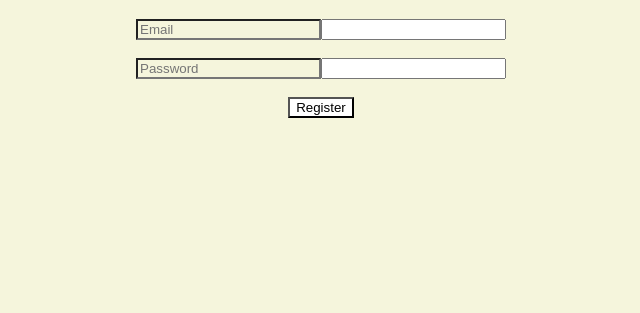
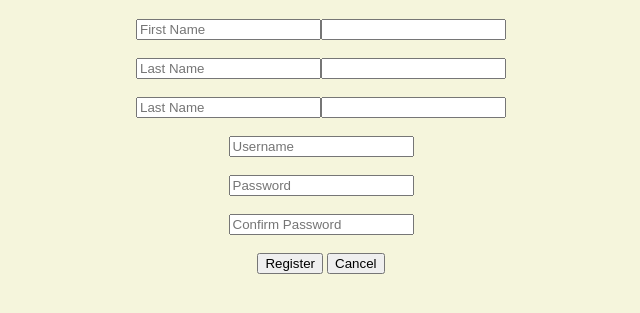
Before and after one commit to CloudBGo/ITPC_3_Prelim_Exam, a plain HTML site: page index.html in a window 1280 px wide. Shown: the part 61-374 px from the top of the page, without its empty margins (319-959 px from the left). Drawn offline with Linux system fonts and the light colour scheme.

Commit message:
eight commit

```diff
--- a/index.html
+++ b/index.html
@@ -23,12 +23,40 @@
 </head>
 <body>
     <body style="background-color: beige;">
-        <div id="divContainer">
+     <div id="divContainer">
             <h1 style="color: white;">Login</h1>
-            <div><input type="text" placeholder="Email" requiered class="redText"><input><div><br>
-            <div><input type="password" placeholder="Password" required class="redText"><input></div><br>
-            <button id="buttonRegister" style="background-color: white;">Register</button>
+        <div><input type="text" placeholder="First Name" required ><input></div><br>
+        <div><input type="text" placeholder="Last Name" required ><input></div><br>
+        <div><input type="text" placeholder="Last Name" required ><input></div><br>
+        <div><input type="text" placeholder="Username" required ></input></div><br>
+        <div><input type="password" placeholder="Password" required ></input></div><br>
+        <div><input type="password" placeholder="Confirm Password" required ></input></div><br>
+        <button id="buttonLogin" style="background-color: rgb(rgb(192, 187, 187), green, blue);">Register</button>
+        <button id="buttonRegister" style= "background-color: rgb(rgb(192, 187, 187), green, blue);">Cancel</button>
+
+
+
+
             </div>
+        </body>
+        <script>
+            alert (huy);
+            console.log("Hello World", 1 + 1);
+
+            let buttonLogin = document.querySelector(#buttonLogin)
+            buttonLogin.onclick = function () {
+                alert("Login Successful");
+            }
+
+
+
+
+        </script>
+
+
+
+
+</body>
     </body>
 </body>
 </html>
```
